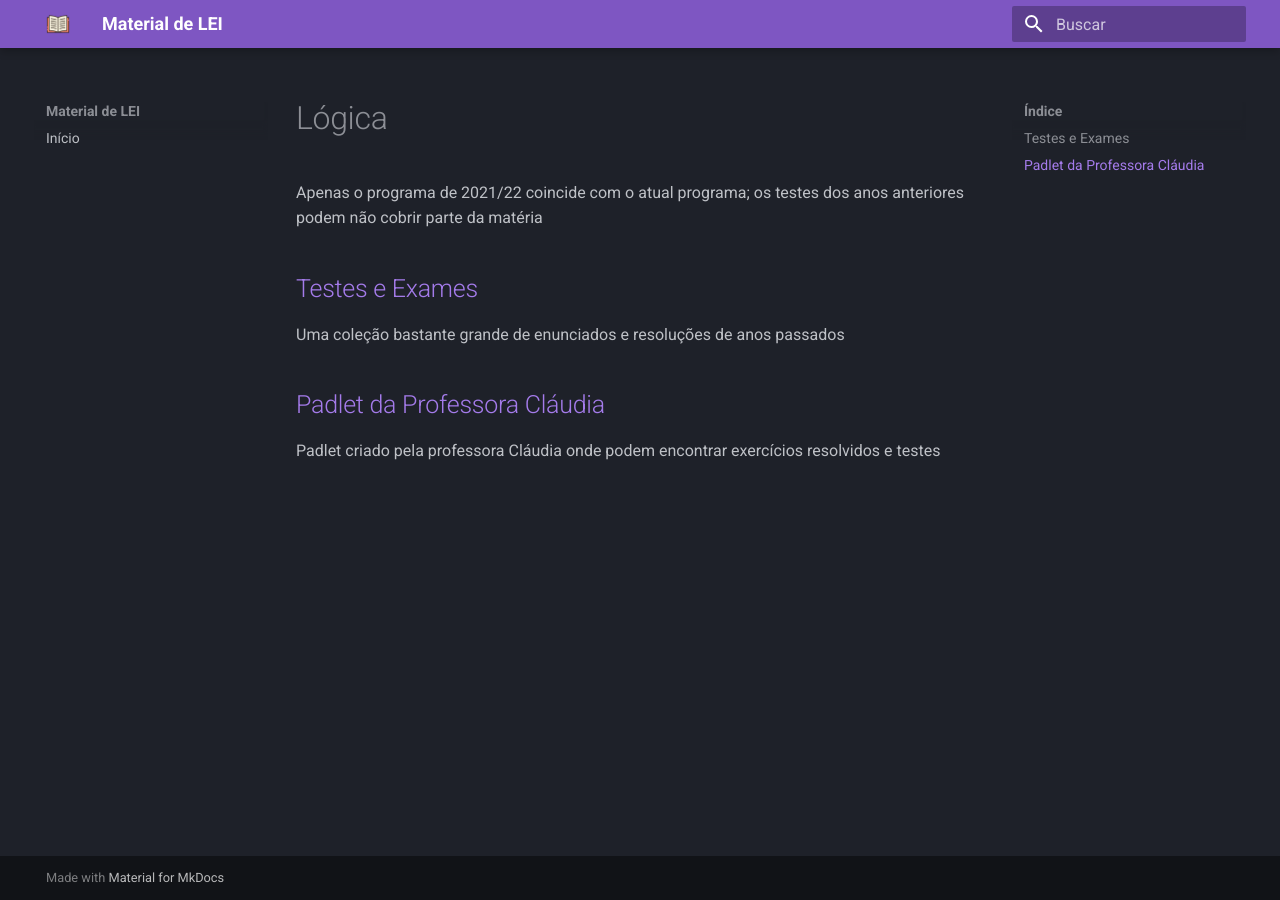
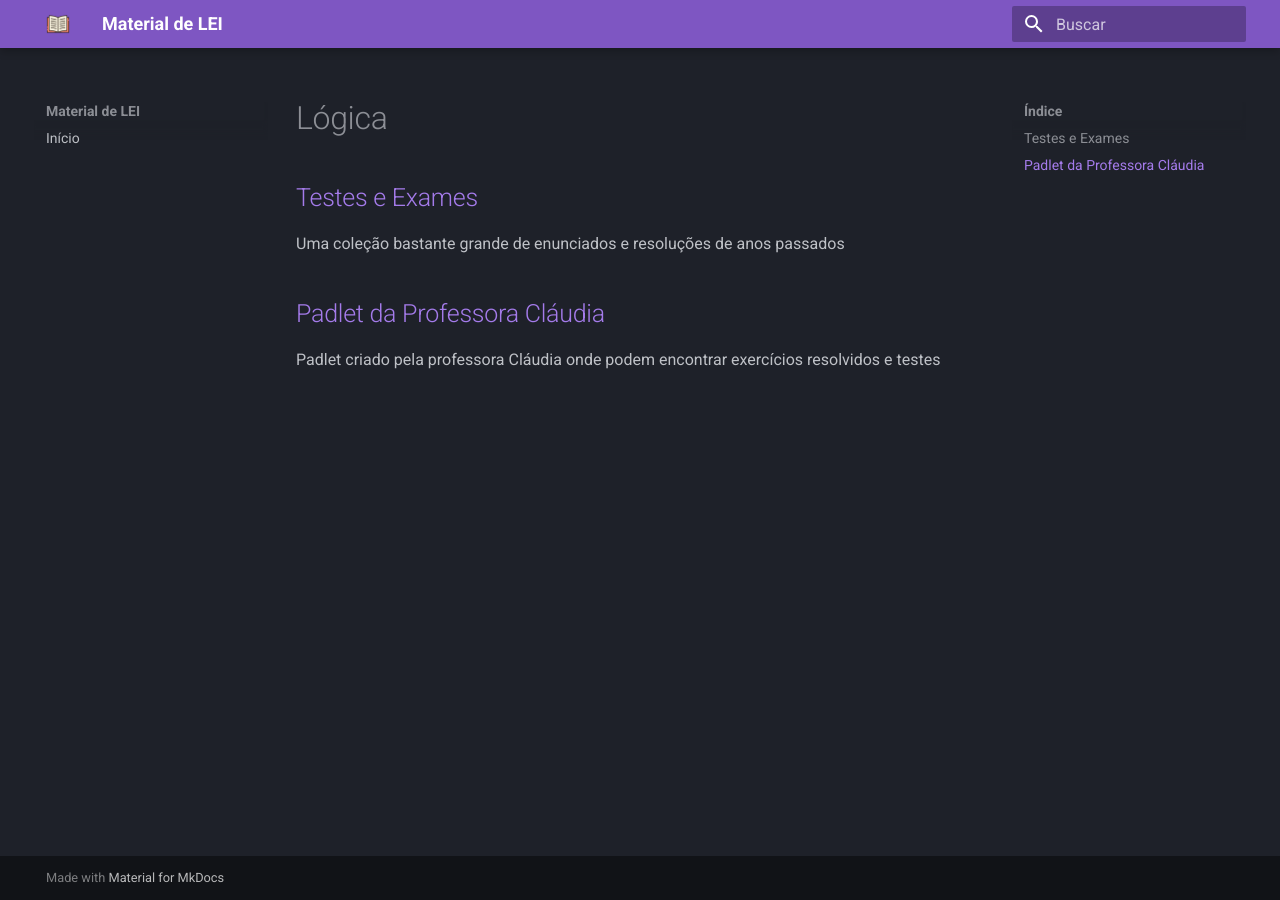
Before and after one commit to eduardo106919/LEI-Material-Estudo, an MkDocs documentation site: the page built from docs/Lógica/README.md, in a window 1280 px wide. Built offline with MkDocs 1.6.1 and Material for MkDocs 9.7.7, drawn with Linux system fonts in a browser that asks for light colours.

Commit message:
Correção

```diff
--- a/docs/Lógica/README.md
+++ b/docs/Lógica/README.md
@@ -1,5 +1,4 @@
 # Lógica
-Apenas o programa de 2021/22 coincide com o atual programa; os testes dos anos anteriores podem não cobrir parte da matéria
 
 ## [Testes e Exames](Testes%20e%20Exames/README.md)
 Uma coleção bastante grande de enunciados e resoluções de anos passados
```
Also changed, not shown: docs/Lógica/Testes e Exames/README.md (+1 -0 lines).
